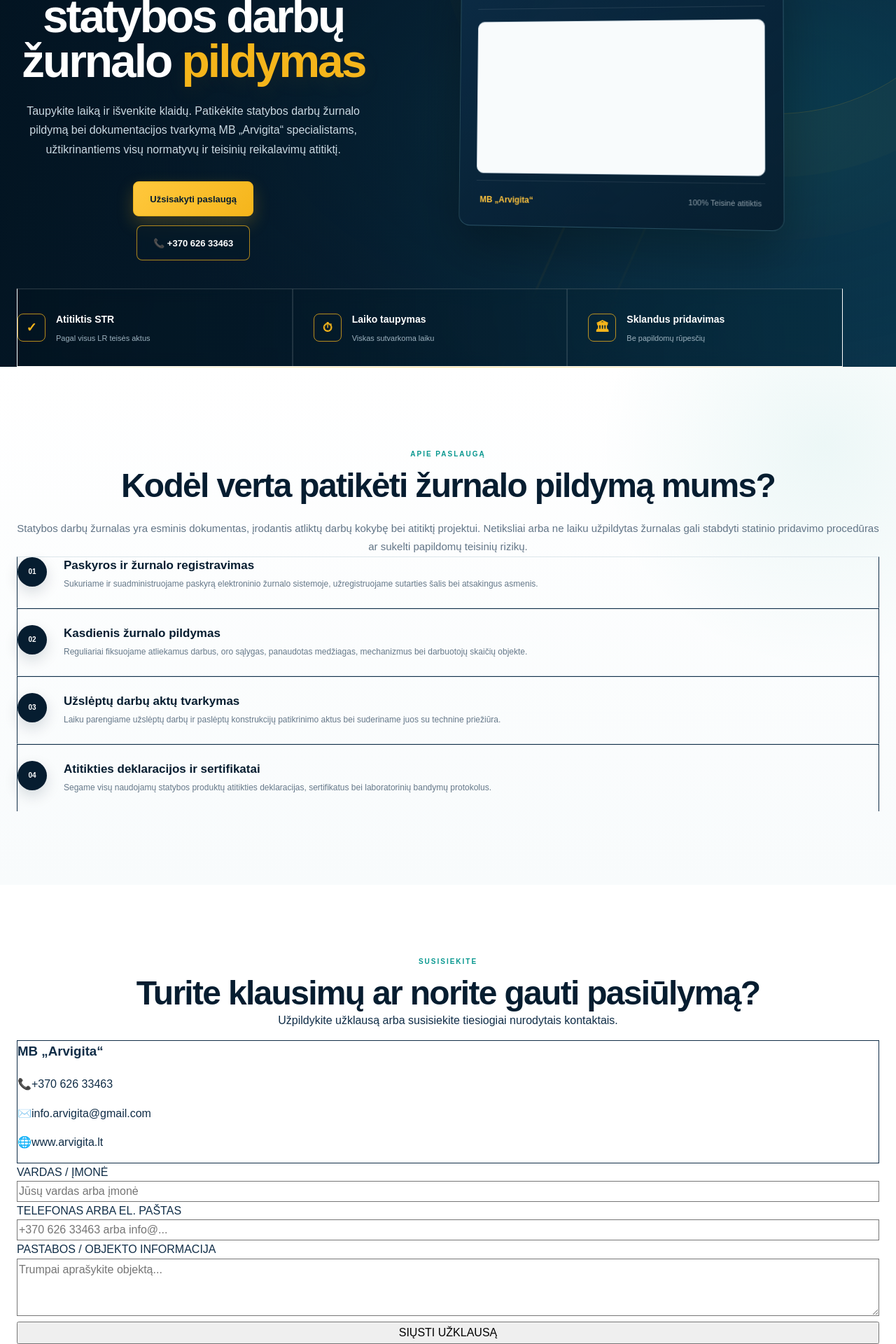
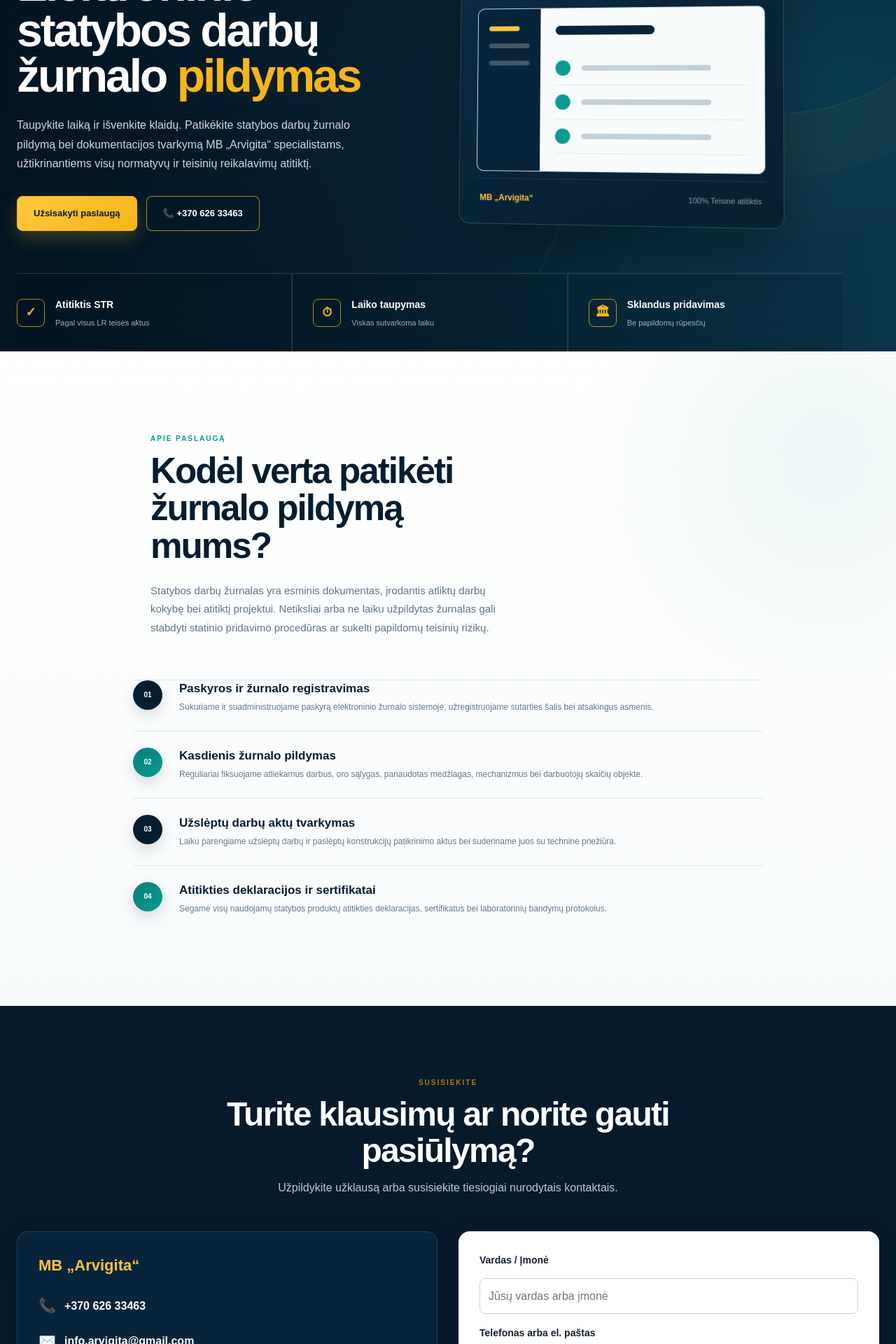
Before and after one commit to infoarvigita-cyber/arvigita, a Next.js app: page /statybos-darbu-zurnalo-pildymas in a window 1280 px wide. Shown: the part 220-2140 px from the top of the page at 70% size. Built offline with nearby package versions, Linux system fonts and the light colour scheme.

Commit message:
Atstatytas pilnas grafinis dizainas ir sutvarkytas mobilusis rodymas

```diff
--- a/app/statybos-darbu-zurnalo-pildymas/page.tsx
+++ b/app/statybos-darbu-zurnalo-pildymas/page.tsx
@@ -20,46 +20,63 @@ export default function StatybosZurnaloPildymas() {
   };
 
   return (
-    <div className="public-site w-full overflow-x-hidden">
+    <div className="public-site">
       {/* HERO SECTION */}
-      <section className="hero-premium px-4 py-12 md:py-20 text-white relative">
+      <section className="hero-premium">
         <div className="hero-overlay"></div>
-        <div className="container mx-auto max-w-6xl relative z-10">
-          <div className="hero-premium-inner flex flex-col lg:flex-row items-center gap-8 lg:gap-12">
-            <div className="hero-main flex-1 text-center lg:text-left">
-              <span className="hero-eyebrow inline-block text-xs md:text-sm font-semibold tracking-wider text-amber-400 uppercase mb-3">
+        <div className="container">
+          <div className="hero-premium-inner">
+            <div className="hero-main">
+              <span className="hero-eyebrow">
                 PROFESIONALIOS STATYBOS PASLAUGOS
               </span>
-              <h1 className="text-3xl md:text-5xl font-extrabold leading-tight mb-4">
-                Elektroninio statybos darbų žurnalo <span className="text-amber-400">pildymas</span>
+              <h1>
+                Elektroninio statybos darbų žurnalo <span>pildymas</span>
               </h1>
-              <p className="hero-lead text-slate-300 text-base md:text-lg mb-8 max-w-2xl mx-auto lg:mx-0">
+              <p className="hero-lead">
                 Taupykite laiką ir išvenkite klaidų. Patikėkite statybos darbų žurnalo pildymą bei dokumentacijos tvarkymą MB „Arvigita“ specialistams, užtikrinantiems visų normatyvų ir teisinių reikalavimų atitiktį.
               </p>
-              <div className="hero-actions flex flex-col sm:flex-row gap-4 justify-center lg:justify-start">
-                <a href="#kontaktai" className="button button-gold px-6 py-3.5 rounded-lg font-bold text-slate-900 bg-amber-400 hover:bg-amber-500 transition text-center">
+              <div className="hero-actions">
+                <a href="#kontaktai" className="button button-gold">
                   Užsisakyti paslaugą
                 </a>
-                <a href="tel:+37062633463" className="button button-hero-secondary px-6 py-3.5 rounded-lg font-bold border border-slate-600 hover:bg-slate-800 transition text-center">
+                <a href="tel:+37062633463" className="button button-hero-secondary">
                   📞 +370 626 33463
                 </a>
               </div>
             </div>
 
-            {/* HERO VISUAL CARD */}
-            <div className="hero-visual w-full lg:w-1/2 max-w-md mx-auto">
-              <div className="hero-visual-card bg-slate-900 border border-slate-800 rounded-2xl p-6 shadow-2xl">
-                <div className="hero-visual-top pb-4 border-b border-slate-800 text-amber-400 font-bold text-sm">
+            {/* HERO VISUAL CARD (ORIGINALUS GRAFINIS ELEMENTAS) */}
+            <div className="hero-visual">
+              <div className="hero-visual-card">
+                <div className="hero-visual-top">
                   <span>Elektroninis statybos žurnalas</span>
                 </div>
-                <div className="hero-screen py-6 space-y-3">
-                  <div className="bg-slate-800 h-4 rounded w-3/4"></div>
-                  <div className="bg-slate-800 h-3 rounded w-full"></div>
-                  <div className="bg-slate-800 h-3 rounded w-5/6"></div>
+                <div className="hero-screen">
+                  <div className="hero-screen-sidebar">
+                    <span></span>
+                    <span></span>
+                    <span></span>
+                  </div>
+                  <div className="hero-screen-content">
+                    <div className="screen-title"></div>
+                    <div className="screen-row">
+                      <i></i>
+                      <b></b>
+                    </div>
+                    <div className="screen-row">
+                      <i></i>
+                      <b></b>
+                    </div>
+                    <div className="screen-row">
+                      <i></i>
+                      <b></b>
+                    </div>
+                  </div>
                 </div>
-                <div className="hero-visual-caption pt-4 border-t border-slate-800 flex justify-between items-center text-xs text-slate-400">
-                  <strong className="text-white font-semibold">MB „Arvigita“</strong>
-                  <span className="text-teal-400">100% Teisinė atitiktis</span>
+                <div className="hero-visual-caption">
+                  <strong>MB „Arvigita“</strong>
+                  <span>100% Teisinė atitiktis</span>
                 </div>
               </div>
             </div>
@@ -67,92 +84,80 @@ export default function StatybosZurnaloPildymas() {
         </div>
 
         {/* HERO BENEFITS STRIP */}
-        <div className="container mx-auto max-w-6xl mt-12">
-          <div className="hero-benefits grid grid-cols-1 sm:grid-cols-3 gap-4 bg-slate-900/80 backdrop-blur border border-slate-800 rounded-xl p-6">
-            <div className="hero-benefit flex items-center gap-4">
-              <div className="benefit-icon text-amber-400 text-2xl font-bold">✓</div>
+        <div className="container">
+          <div className="hero-benefits">
+            <div className="hero-benefit">
+              <div className="benefit-icon">✓</div>
               <div>
-                <strong className="block text-white font-bold text-sm">Atitiktis STR</strong>
-                <span className="text-xs text-slate-400">Pagal visus LR teisės aktus</span>
+                <strong>Atitiktis STR</strong>
+                <span>Pagal visus LR teisės aktus</span>
               </div>
             </div>
-            <div className="hero-benefit flex items-center gap-4">
-              <div className="benefit-icon text-amber-400 text-2xl font-bold">⏱</div>
+            <div className="hero-benefit">
+              <div className="benefit-icon">⏱</div>
               <div>
-                <strong className="block text-white font-bold text-sm">Laiko taupymas</strong>
-                <span className="text-xs text-slate-400">Viskas sutvarkoma laiku</span>
+                <strong>Laiko taupymas</strong>
+                <span>Viskas sutvarkoma laiku</span>
               </div>
             </div>
-            <div className="hero-benefit flex items-center gap-4">
-              <div className="benefit-icon text-amber-400 text-2xl font-bold">🏛</div>
+            <div className="hero-benefit">
+              <div className="benefit-icon">🏛</div>
               <div>
-                <strong className="block text-white font-bold text-sm">Sklandus pridavimas</strong>
-                <span className="text-xs text-slate-400">Be papildomų rūpesčių</span>
+                <strong>Sklandus pridavimas</strong>
+                <span>Be papildomų rūpesčių</span>
               </div>
             </div>
           </div>
         </div>
       </section>
 
-      {/* MAIN CONTENT / PASLAUGOS INFORMACIJA */}
-      <section className="section edz-section py-12 md:py-20 px-4 bg-white text-slate-900">
-        <div className="container mx-auto max-w-4xl">
-          <div className="text-center mb-12">
-            <span className="section-label text-amber-600 font-bold text-xs uppercase tracking-wider block mb-2">
-              Apie paslaugą
-            </span>
-            <h2 className="text-2xl md:text-4xl font-extrabold mb-4">
-              Kodėl verta patikėti žurnalo pildymą mums?
-            </h2>
-            <p className="section-intro text-slate-600 text-base md:text-lg max-w-2xl mx-auto">
+      {/* MAIN CONTENT */}
+      <section className="section edz-section">
+        <div className="container">
+          <div className="edz-copy" style={{ maxWidth: '850px', margin: '0 auto 60px' }}>
+            <span className="section-label">Apie paslaugą</span>
+            <h2>Kodėl verta patikėti žurnalo pildymą mums?</h2>
+            <p className="section-intro">
               Statybos darbų žurnalas yra esminis dokumentas, įrodantis atliktų darbų kokybę bei atitiktį projektui. Netiksliai arba ne laiku užpildytas žurnalas gali stabdyti statinio pridavimo procedūras ar sukelti papildomų teisinių rizikų.
             </p>
           </div>
 
-          <div className="feature-list-premium space-y-6">
-            <div className="feature-item p-6 bg-slate-50 rounded-xl border border-slate-200 flex flex-col sm:flex-row gap-4 items-start">
-              <div className="feature-number text-amber-500 font-black text-2xl sm:text-3xl">01</div>
+          <div className="feature-list-premium" style={{ maxWidth: '900px', margin: '0 auto' }}>
+            <div className="feature-item">
+              <div className="feature-number">01</div>
               <div>
-                <h3 className="text-lg font-bold text-slate-900 mb-1">
-                  Paskyros ir žurnalo registravimas
-                </h3>
-                <p className="text-slate-600 text-sm leading-relaxed">
+                <h3>Paskyros ir žurnalo registravimas</h3>
+                <p>
                   Sukuriame ir suadministruojame paskyrą elektroninio žurnalo sistemoje, užregistruojame sutarties šalis bei atsakingus asmenis.
                 </p>
               </div>
             </div>
 
-            <div className="feature-item p-6 bg-slate-50 rounded-xl border border-slate-200 flex flex-col sm:flex-row gap-4 items-start">
-              <div className="feature-number text-teal-600 font-black text-2xl sm:text-3xl">02</div>
+            <div className="feature-item">
+              <div className="feature-number feature-number-teal">02</div>
               <div>
-                <h3 className="text-lg font-bold text-slate-900 mb-1">
-                  Kasdienis žurnalo pildymas
-                </h3>
-                <p className="text-slate-600 text-sm leading-relaxed">
+                <h3>Kasdienis žurnalo pildymas</h3>
+                <p>
                   Reguliariai fiksuojame atliekamus darbus, oro sąlygas, panaudotas medžiagas, mechanizmus bei darbuotojų skaičių objekte.
                 </p>
               </div>
             </div>
 
-            <div className="feature-item p-6 bg-slate-50 rounded-xl border border-slate-200 flex flex-col sm:flex-row gap-4 items-start">
-              <div className="feature-number text-amber-500 font-black text-2xl sm:text-3xl">03</div>
+            <div className="feature-item">
+              <div className="feature-number">03</div>
               <div>
-                <h3 className="text-lg font-bold text-slate-900 mb-1">
-                  Užslėptų darbų aktų tvarkymas
-                </h3>
-                <p className="text-slate-600 text-sm leading-relaxed">
+                <h3>Užslėptų darbų aktų tvarkymas</h3>
+                <p>
                   Laiku parengiame užslėptų darbų ir paslėptų konstrukcijų patikrinimo aktus bei suderiname juos su technine priežiūra.
                 </p>
               </div>
             </div>
 
-            <div className="feature-item p-6 bg-slate-50 rounded-xl border border-slate-200 flex flex-col sm:flex-row gap-4 items-start">
-              <div className="feature-number text-teal-600 font-black text-2xl sm:text-3xl">04</div>
+            <div className="feature-item">
+              <div className="feature-number feature-number-teal">04</div>
               <div>
-                <h3 className="text-lg font-bold text-slate-900 mb-1">
-                  Atitikties deklaracijos ir sertifikatai
-                </h3>
-                <p className="text-slate-600 text-sm leading-relaxed">
+                <h3>Atitikties deklaracijos ir sertifikatai</h3>
+                <p>
                   Segame visų naudojamų statybos produktų atitikties deklaracijas, sertifikatus bei laboratorinių bandymų protokolus.
                 </p>
               </div>
@@ -162,42 +167,44 @@ export default function StatybosZurnaloPildymas() {
       </section>
 
       {/* KONTAKTAI IR FORMA */}
-      <section id="kontaktai" className="section py-12 md:py-20 px-4 bg-slate-950 text-white">
-        <div className="container mx-auto max-w-5xl">
-          <div className="text-center mb-12">
-            <span className="section-label text-amber-400 font-bold text-xs uppercase tracking-wider block mb-2">
-              SUSISIEKITE
-            </span>
-            <h2 className="text-2xl md:text-4xl font-extrabold mb-3">
-              Turite klausimų ar norite gauti pasiūlymą?
-            </h2>
-            <p className="text-slate-400 text-sm md:text-base">
+      <section id="kontaktai" className="section" style={{ background: 'var(--ar-navy-950)', color: '#ffffff' }}>
+        <div className="container">
+          <div style={{ textAlign: 'center', maxWidth: '700px', margin: '0 auto 50px' }}>
+            <span className="section-label section-label-gold">SUSISIEKITE</span>
+            <h2 style={{ color: '#ffffff' }}>Turite klausimų ar norite gauti pasiūlymą?</h2>
+            <p style={{ color: '#b9cad6', marginTop: '14px', fontSize: '16px' }}>
               Užpildykite užklausą arba susisiekite tiesiogiai nurodytais kontaktais.
             </p>
           </div>
 
-          <div className="grid grid-cols-1 lg:grid-cols-2 gap-8 items-start">
+          <div style={{ display: 'grid', gridTemplateColumns: 'repeat(auto-fit, minmax(280px, 1fr))', gap: '30px', alignItems: 'start' }}>
             {/* KONTAKTŲ KORTELĖ */}
-            <div className="bg-slate-900 p-6 md:p-8 rounded-2xl border border-slate-800 shadow-xl">
-              <h3 className="text-amber-400 text-xl font-bold mb-6">
+            <div style={{
+              background: 'var(--ar-navy-900)',
+              padding: '30px',
+              borderRadius: '16px',
+              border: '1px solid rgba(255, 255, 255, 0.12)',
+              boxShadow: 'var(--ar-shadow)'
+            }}>
+              <h3 style={{ color: 'var(--ar-gold-450)', fontSize: '22px', fontWeight: '800', marginBottom: '24px' }}>
                 MB „Arvigita“
               </h3>
-              <div className="space-y-4 text-slate-300 text-base">
-                <p className="flex items-center gap-3">
-                  <span className="text-amber-400 text-xl">📞</span>
-                  <a href="tel:+37062633463" className="hover:text-white transition font-bold">
+              <div style={{ display: 'flex', flexDirection: 'column', gap: '18px', fontSize: '16px', color: '#d6e3ec' }}>
+                <p style={{ margin: 0, display: 'flex', alignItems: 'center', gap: '12px' }}>
+                  <span style={{ color: 'var(--ar-gold-450)', fontSize: '20px' }}>📞</span>
+                  <a href="tel:+37062633463" style={{ color: '#ffffff', textDecoration: 'none', fontWeight: '700' }}>
                     +370 626 33463
                   </a>
                 </p>
-                <p className="flex items-center gap-3">
-                  <span className="text-amber-400 text-xl">✉️</span>
-                  <a href="mailto:info.arvigita@gmail.com" className="hover:text-white transition font-bold break-all">
+                <p style={{ margin: 0, display: 'flex', alignItems: 'center', gap: '12px', wordBreak: 'break-all' }}>
+                  <span style={{ color: 'var(--ar-gold-450)', fontSize: '20px' }}>✉️</span>
+                  <a href="mailto:info.arvigita@gmail.com" style={{ color: '#ffffff', textDecoration: 'none', fontWeight: '700' }}>
                     info.arvigita@gmail.com
                   </a>
                 </p>
-                <p className="flex items-center gap-3">
-                  <span className="text-amber-400 text-xl">🌐</span>
-                  <Link href="/" className="hover:text-white transition font-bold">
+                <p style={{ margin: 0, display: 'flex', alignItems: 'center', gap: '12px' }}>
+                  <span style={{ color: 'var(--ar-gold-450)', fontSize: '20px' }}>🌐</span>
+                  <Link href="/" style={{ color: '#ffffff', textDecoration: 'none', fontWeight: '700' }}>
                     www.arvigita.lt
                   </Link>
                 </p>
@@ -205,9 +212,15 @@ export default function StatybosZurnaloPildymas() {
             </div>
 
             {/* FORMA */}
-            <form onSubmit={handleSubmit} className="bg-white p-6 md:p-8 rounded-2xl text-slate-900 shadow-xl space-y-4">
-              <div>
-                <label className="block text-xs font-bold uppercase text-slate-700 mb-1">
+            <form onSubmit={handleSubmit} style={{
+              background: '#ffffff',
+              padding: '30px',
+              borderRadius: '16px',
+              color: 'var(--ar-text)',
+              boxShadow: 'var(--ar-shadow)'
+            }}>
+              <div className="form-group" style={{ marginBottom: '16px' }}>
+                <label style={{ display: 'block', fontWeight: '700', marginBottom: '6px', fontSize: '14px' }}>
                   Vardas / Įmonė
                 </label>
                 <input
@@ -216,12 +229,12 @@ export default function StatybosZurnaloPildymas() {
                   value={name}
                   onChange={(e) => setName(e.target.value)}
                   placeholder="Jūsų vardas arba įmonė"
-                  className="w-full px-4 py-3 rounded-lg border border-slate-300 focus:ring-2 focus:ring-amber-500 outline-none text-sm"
+                  style={{ width: '100%', padding: '12px', borderRadius: '8px', border: '1px solid #cbd5e1', outline: 'none' }}
                 />
               </div>
 
-              <div>
-                <label className="block text-xs font-bold uppercase text-slate-700 mb-1">
+              <div className="form-group" style={{ marginBottom: '16px' }}>
+                <label style={{ display: 'block', fontWeight: '700', marginBottom: '6px', fontSize: '14px' }}>
                   Telefonas arba el. paštas
                 </label>
                 <input
@@ -230,12 +243,12 @@ export default function StatybosZurnaloPildymas() {
                   value={contact}
                   onChange={(e) => setContact(e.target.value)}
                   placeholder="+370 626 33463 arba info@..."
-                  className="w-full px-4 py-3 rounded-lg border border-slate-300 focus:ring-2 focus:ring-amber-500 outline-none text-sm"
+                  style={{ width: '100%', padding: '12px', borderRadius: '8px', border: '1px solid #cbd5e1', outline: 'none' }}
                 />
               </div>
 
-              <div>
-                <label className="block text-xs font-bold uppercase text-slate-700 mb-1">
+              <div className="form-group" style={{ marginBottom: '20px' }}>
+                <label style={{ display: 'block', fontWeight: '700', marginBottom: '6px', fontSize: '14px' }}>
                   Pastabos / Objekto informacija
                 </label>
                 <textarea
@@ -244,13 +257,14 @@ export default function StatybosZurnaloPildymas() {
                   value={message}
                   onChange={(e) => setMessage(e.target.value)}
                   placeholder="Trumpai aprašykite objektą..."
-                  className="w-full px-4 py-3 rounded-lg border border-slate-300 focus:ring-2 focus:ring-amber-500 outline-none text-sm resize-y"
+                  style={{ width: '100%', padding: '12px', borderRadius: '8px', border: '1px solid #cbd5e1', outline: 'none', resize: 'vertical' }}
                 ></textarea>
               </div>
 
               <button
                 type="submit"
-                className="w-full py-3.5 bg-amber-400 hover:bg-amber-500 text-slate-900 font-extrabold rounded-lg transition cursor-pointer text-sm uppercase tracking-wide"
+                className="button button-gold"
+                style={{ width: '100%', cursor: 'pointer' }}
               >
                 Siųsti užklausą
               </button>
@@ -260,8 +274,10 @@ export default function StatybosZurnaloPildymas() {
       </section>
 
       {/* FOOTER */}
-      <footer className="bg-slate-950 border-t border-slate-800 py-6 text-center text-slate-500 text-xs px-4">
-        <p>© {new Date().getFullYear()} MB „Arvigita“. Visos teisės saugomos.</p>
+      <footer style={{ background: 'var(--ar-navy-900)', borderTop: '1px solid rgba(255, 255, 255, 0.1)', padding: '24px 0', textAlign: 'center', color: '#b9cad6', fontSize: '14px' }}>
+        <div className="container">
+          <p style={{ margin: 0 }}>© {new Date().getFullYear()} MB „Arvigita“. Visos teisės saugomos.</p>
+        </div>
       </footer>
     </div>
   );
```
